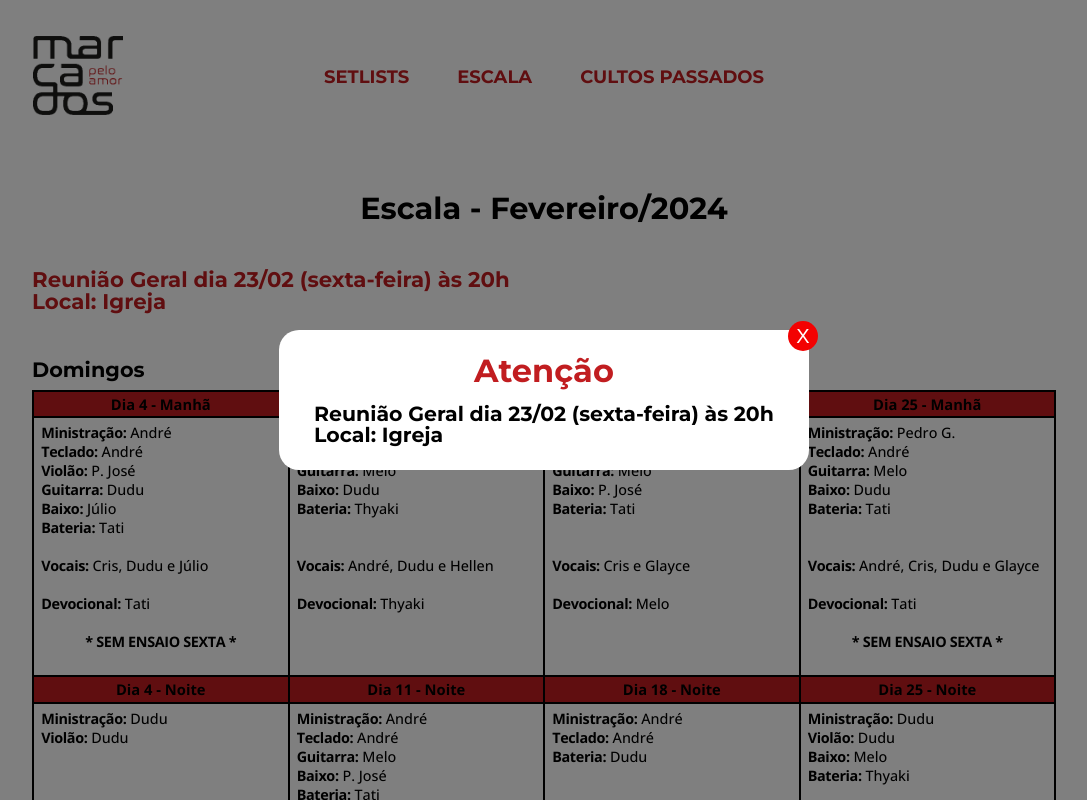
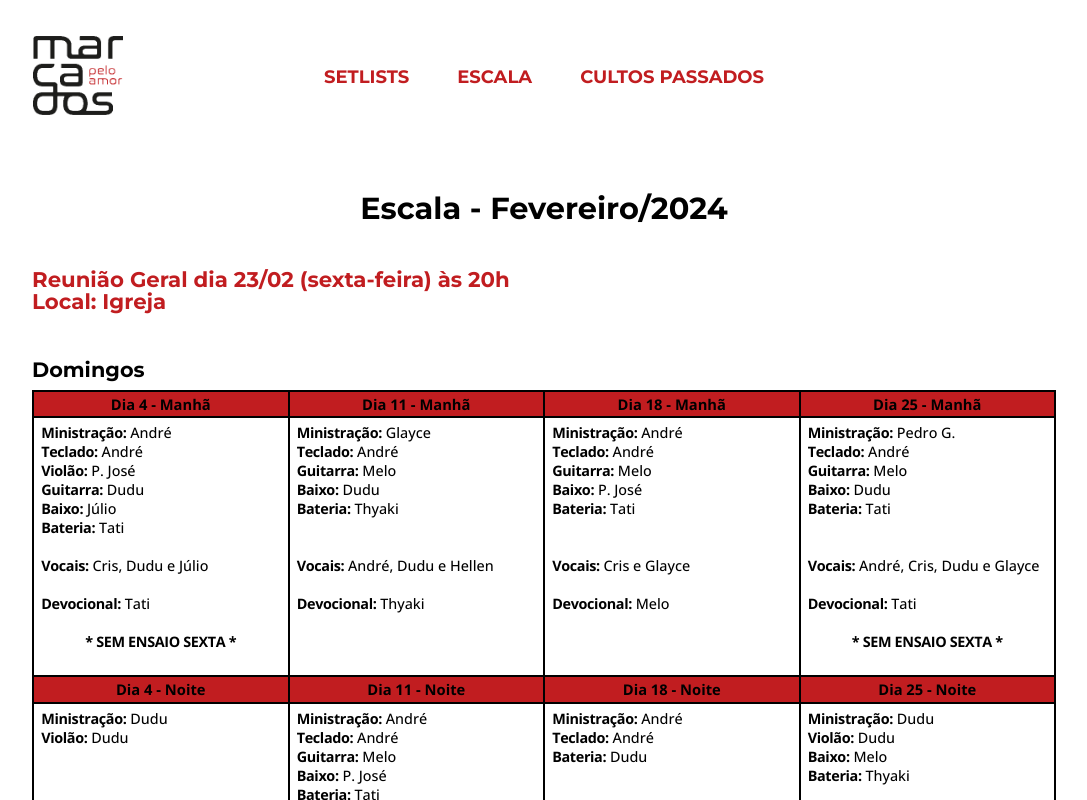
Before and after one commit to oeduardoramalho/marcadospeloamor, a plain HTML site: page escala.html in a window 1280 px wide. Shown: the top 800 px of the page, without its empty margins (96-1183 px from the left). Drawn offline with nearby package versions, Linux system fonts and the light colour scheme.

Commit message:
content update

```diff
--- a/escala.html
+++ b/escala.html
@@ -419,13 +419,13 @@
         </section>
     </footer>
 
-    <div class="janela-modal" id="janela-modal">
+    <!-- <div class="janela-modal" id="janela-modal">
         <div class="modal">
             <button class="modal-fechar" id="modal-fechar">X</button>
             <h6 class="modal-titulo">Atenção</h6>
             <p class="modal-texto"></p>
         </div>
-    </div>
+    </div> -->
 </body>
 
 </html>
```
